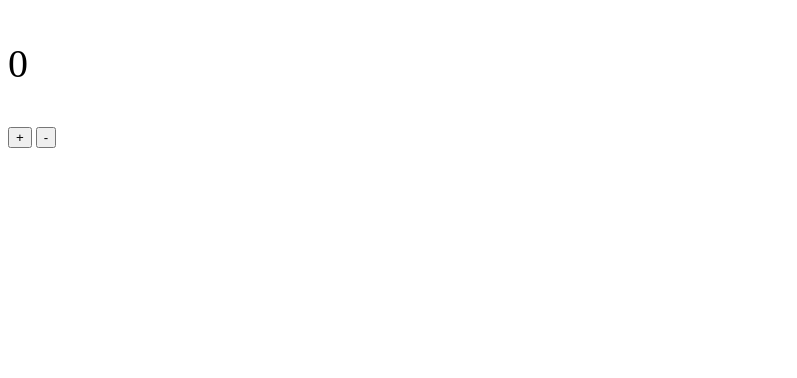
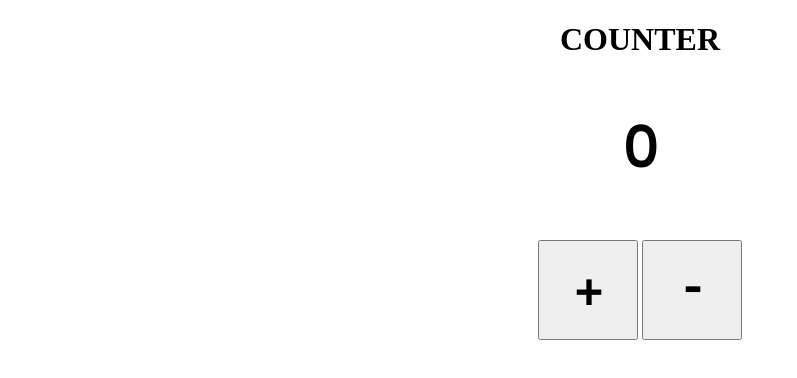
Before and after one commit to torveld/phonegaptest, a plain HTML site: page index.html in a window 1280 px wide. Shown: the whole page, without its empty margins (0-797 px from the left). Drawn offline with Linux system fonts and the light colour scheme.

Commit message:
la inn ny header og charset utf 8

```diff
--- a/index.html
+++ b/index.html
@@ -2,14 +2,18 @@
 <html>
 
 <head>
+<meta charset="utf-8"/>
 <meta name="apple-mobile-web-app-capable" content="yes" />
+<meta charset="utf-8"/>
 <script src="javaskript.js"></script>
+<link rel="stylesheet" href="cssfile.css"/>
 </head>
 
 <body  onload="getStorage();">
-	<p style="font-size:40px" id="number">0</p>
-	<input type="button" value="+" onClick="add(1);"/>
-	<input type="button" value="-" onClick="subtract(1);"/>
+	<h1>COUNTER</h1>
+	<p id="number">0</p>
+	<input id="buttonAdd" type="button" value="+" onClick="add(1);"/>
+	<input id="buttonSub" type="button" value="-" onClick="subtract(1);"/>
 
 </body>
 </html>
```
